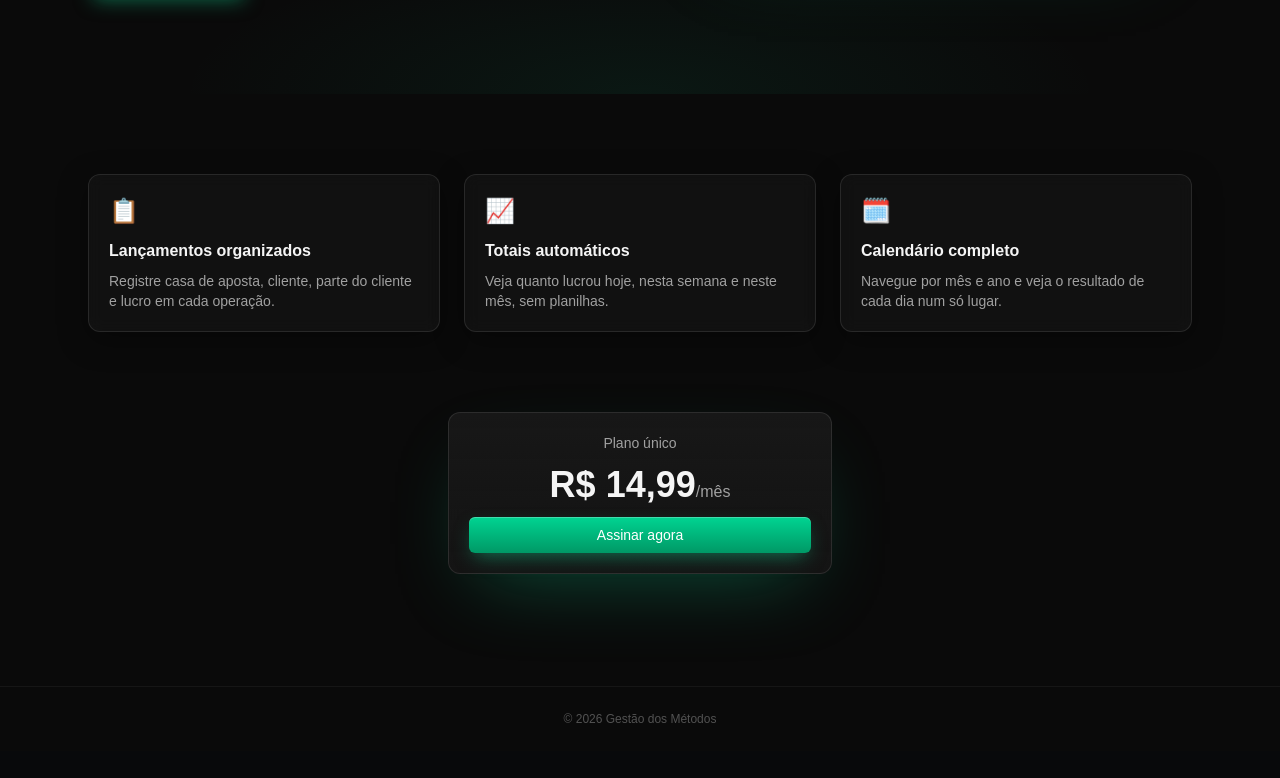
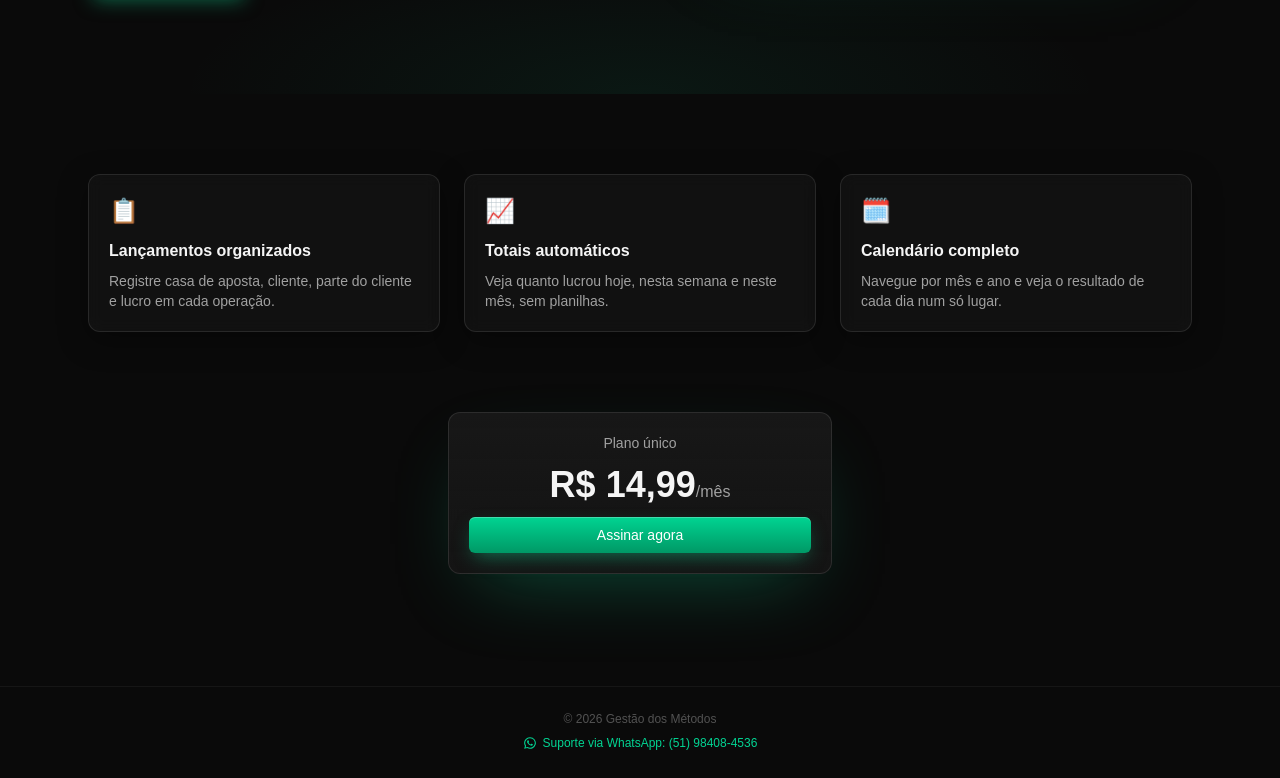
Before and after one commit to Vmzada/gestaometodos, a Next.js app: page / in a window 1280 px wide. Shown: the part 594-1372 px from the top of the page. Before the commit the page ends 1345 px from the top, so only its background shows below. Built offline with nearby package versions, Linux system fonts and the light colour scheme.

Commit message:
Add WhatsApp support link to the landing page footer

```diff
--- a/src/app/page.tsx
+++ b/src/app/page.tsx
@@ -133,7 +133,18 @@ export default function Home() {
       </main>
 
       <footer className="border-t border-white/5 px-6 py-6 text-center text-xs text-neutral-600">
-        © {new Date().getFullYear()} Gestão dos Métodos
+        <p>© {new Date().getFullYear()} Gestão dos Métodos</p>
+        <a
+          href="https://wa.me/5551984084536"
+          target="_blank"
+          rel="noopener noreferrer"
+          className="mt-2 inline-flex items-center gap-1.5 text-emerald-400 hover:underline"
+        >
+          <svg viewBox="0 0 24 24" fill="currentColor" className="h-3.5 w-3.5">
+            <path d="M12 2a10 10 0 0 0-8.6 15.1L2 22l5.06-1.33A10 10 0 1 0 12 2Zm0 18.2a8.2 8.2 0 0 1-4.18-1.15l-.3-.18-3 .79.8-2.92-.2-.3A8.2 8.2 0 1 1 12 20.2Zm4.52-6.13c-.25-.12-1.45-.72-1.68-.8-.23-.08-.39-.12-.56.12-.16.25-.64.8-.78.96-.14.16-.29.18-.53.06-.25-.12-1.05-.39-2-1.23-.74-.66-1.24-1.48-1.39-1.73-.14-.25-.02-.38.11-.5.11-.11.25-.29.37-.43.12-.14.16-.25.25-.41.08-.16.04-.31-.02-.43-.06-.12-.56-1.35-.77-1.85-.2-.48-.4-.42-.56-.42h-.48c-.16 0-.42.06-.64.31s-.85.83-.85 2.03.87 2.35.99 2.51c.12.16 1.71 2.61 4.15 3.66.58.25 1.03.4 1.38.51.58.18 1.11.16 1.53.1.47-.07 1.45-.59 1.65-1.16.2-.57.2-1.06.14-1.16-.06-.1-.22-.16-.47-.28Z" />
+          </svg>
+          Suporte via WhatsApp: (51) 98408-4536
+        </a>
       </footer>
     </div>
   );
```
